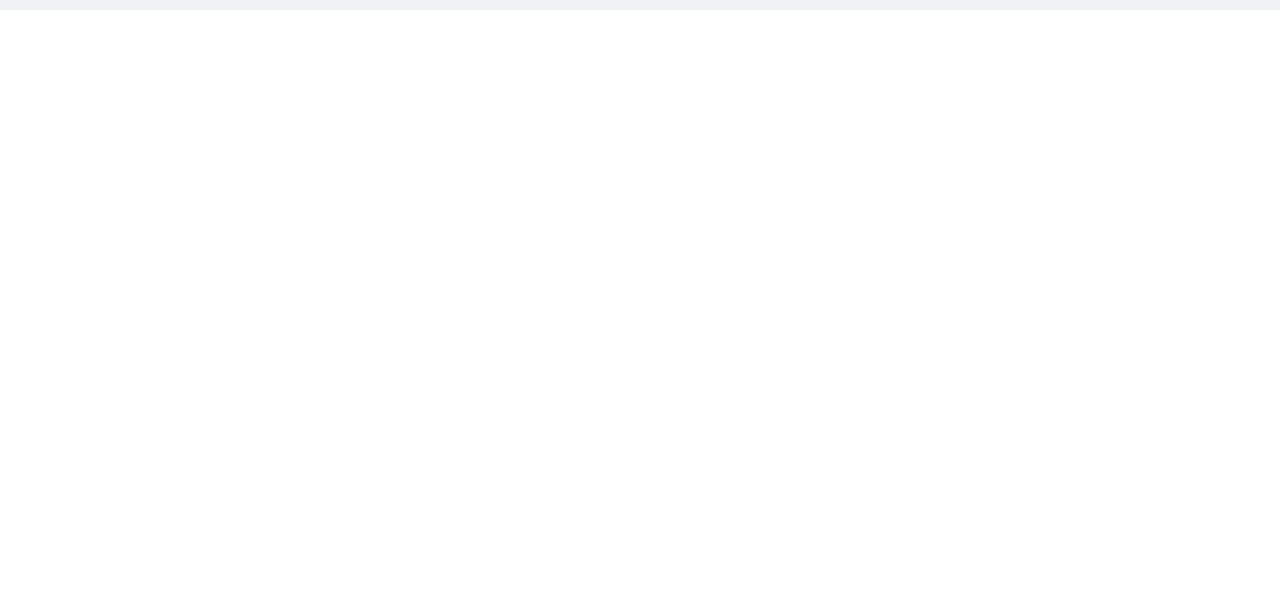
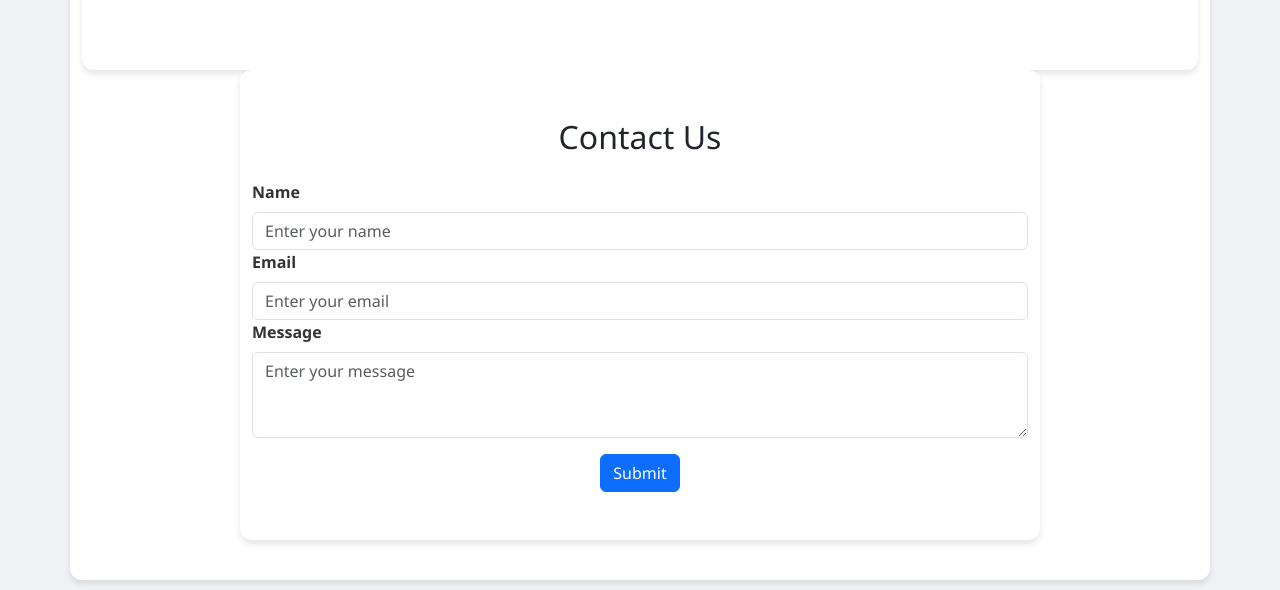
Before and after one commit to maxiparis/focusflow-website, a React (Vite) app: page / in a window 1280 px wide. Shown: the part 996-1586 px from the top of the page. Before the commit the page ends 1006 px from the top, so only its background shows below. Built offline with nearby package versions, Linux system fonts and the light colour scheme.

Commit message:
feat: ContactForm2

```diff
--- /dev/null
+++ b/src/components/ContactForm2.jsx
@@ -0,0 +1,73 @@
+import React, { useState } from 'react';
+import { Container, Row, Col, Form, Button } from 'react-bootstrap';
+
+function ContactForm() {
+    const [formData, setFormData] = useState({
+        name: '',
+        email: '',
+        message: '',
+    });
+
+    const handleChange = (e) => {
+        const { name, value } = e.target;
+        setFormData({ ...formData, [name]: value });
+    };
+
+    const handleSubmit = (e) => {
+        e.preventDefault();
+        // Handle form submission logic here (e.g., sending the data to an API)
+        console.log('Form submitted:', formData);
+        // Clear form after submission
+        setFormData({ name: '', email: '', message: '' });
+    };
+
+    return (
+        <Container className="py-5" style={{ maxWidth: '800px', margin: '0 auto' }}>
+            <h2 className="text-left mb-4">Contact Us</h2>
+            <Form onSubmit={handleSubmit}>
+                <Form.Group controlId="formName" className="text-start">
+                    <Form.Label>Name</Form.Label>
+                    <Form.Control
+                        type="text"
+                        placeholder="Enter your name"
+                        name="name"
+                        value={formData.name}
+                        onChange={handleChange}
+                        required
+                    />
+                </Form.Group>
+
+                <Form.Group controlId="formEmail" className="text-start">
+                    <Form.Label>Email</Form.Label>
+                    <Form.Control
+                        type="email"
+                        placeholder="Enter your email"
+                        name="email"
+                        value={formData.email}
+                        onChange={handleChange}
+                        required
+                    />
+                </Form.Group>
+
+                <Form.Group controlId="formMessage" className="text-start">
+                    <Form.Label>Message</Form.Label>
+                    <Form.Control
+                        as="textarea"
+                        rows={3}
+                        placeholder="Enter your message"
+                        name="message"
+                        value={formData.message}
+                        onChange={handleChange}
+                        required
+                    />
+                </Form.Group>
+
+                <Button variant="primary" type="submit" className="mt-3">
+                    Submit
+                </Button>
+            </Form>
+        </Container>
+    );
+}
+
+export default ContactForm;
--- a/src/main.jsx
+++ b/src/main.jsx
@@ -3,6 +3,7 @@ import { createRoot } from 'react-dom/client'
 import App from './App.jsx'
 import './index.css'
 import 'bootstrap/dist/css/bootstrap.min.css';
+import 'bootstrap-icons/font/bootstrap-icons.css';
 
 createRoot(document.getElementById('root')).render(
   <StrictMode>
```
